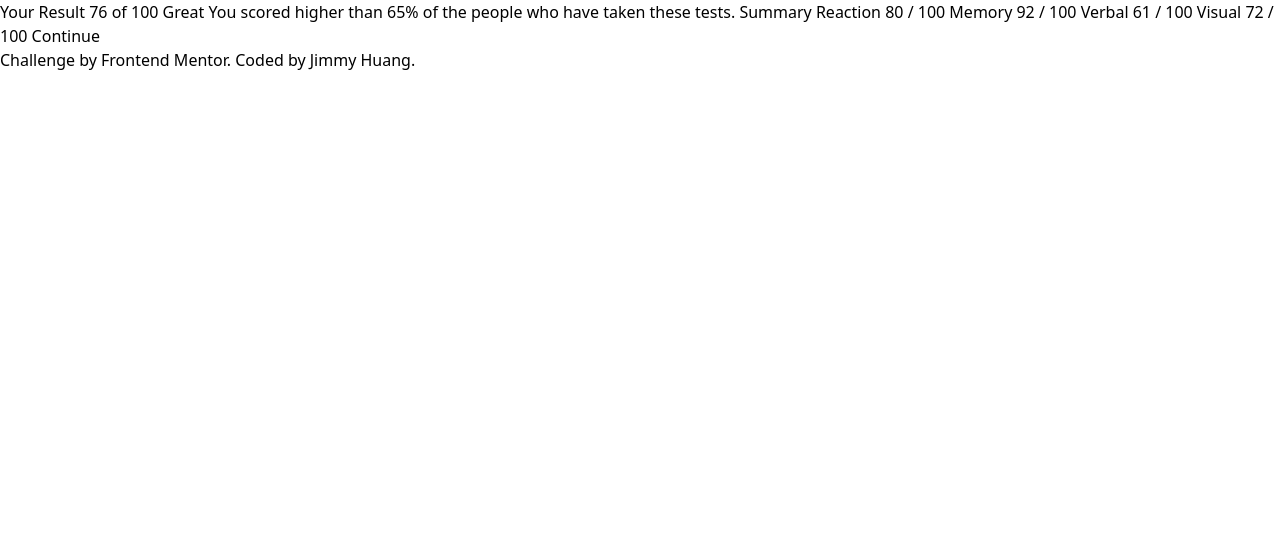
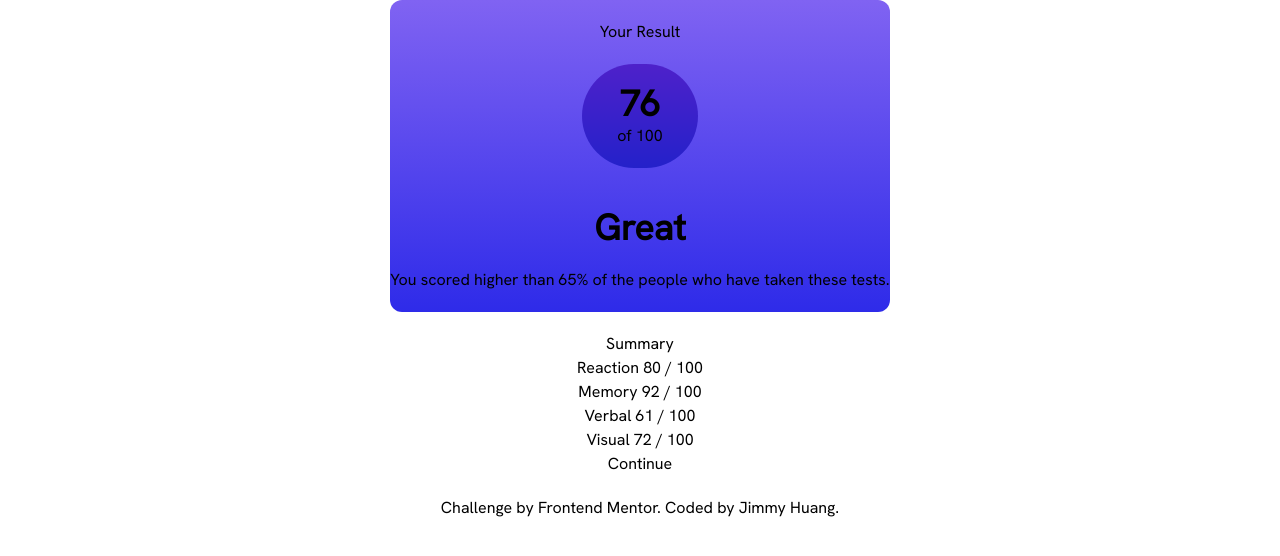
Before and after one commit to jimmehhuang/results-summary-component, a React (Vite) app: page / in a window 1280 px wide. Shown: the top 556 px of the page. Built offline with nearby package versions, Linux system fonts and the light colour scheme.

Commit message:
imported font family and customized color styles for stylization

```diff
--- a/index.html
+++ b/index.html
@@ -5,6 +5,9 @@
   <meta charset="UTF-8">
   <meta name="viewport" content="width=device-width, initial-scale=1.0">
   <link rel="icon" type="image/png" sizes="32x32" href="./assets/images/favicon-32x32.png">
+  <link rel="preconnect" href="https://fonts.googleapis.com">
+  <link rel="preconnect" href="https://fonts.gstatic.com" crossorigin>
+  <link href="https://fonts.googleapis.com/css2?family=Hanken+Grotesk:ital,wght@0,100;0,200;0,300;0,400;1,100;1,200;1,300;1,400&family=Outfit:wght@200;300;400;500;600;700;800;900&display=swap" rel="stylesheet">
   <title>Results summary component</title>
   <!-- <style>
     .attribution { font-size: 11px; text-align: center; }
--- a/src/App.jsx
+++ b/src/App.jsx
@@ -1,11 +1,13 @@
 import Card from './components/Card'
+import Summarycard from './components/Summarycard'
 
 function App() {
 
   return (
-    <div class="flex flex-col justify-center">
-      <Card />
-      <div class="">
+    <div class="flex flex-col justify-center items-center">
+      <Card/>
+      <Summarycard/>
+      <div class="flex-end">
         Challenge by <a href="https://www.frontendmentor.io?ref=challenge" target="_blank">Frontend Mentor</a>.
         Coded by <a href="#">Jimmy Huang</a>.
       </div>
--- a/src/components/Card.jsx
+++ b/src/components/Card.jsx
@@ -2,29 +2,18 @@ import React from 'react'
 
 const Card = () => {
   return (
-    <div className=''>
-        Your Result
-        76
-        of 100
-
-        Great
-        You scored higher than 65% of the people who have taken these tests.
-
-        Summary
-
-        Reaction
-        80 / 100
-
-        Memory
-        92 / 100
-
-        Verbal
-        61 / 100
-
-        Visual
-        72 / 100
-
-        Continue
+    <div class='bg-gradient-to-b from-slateblue to-royalblue text-center rounded-xl'>
+        <div class="p-5 text-gray-300">
+          Your Result
+        </div>
+        <div class="mx-48 p-5 bg-gradient-to-b from-violetblue to-persianblue rounded-full">
+          <p class="font-bold text-4xl text-white">76</p>
+          <p class="text-gray-300">of 100</p>
+        </div>
+        <div class="py-5">
+          <p class="p-5 text-white text-4xl font-semibold">Great</p>
+          <p class="text-center text-gray-300">You scored higher than 65% of the people who have taken these tests.</p>
+        </div>
     </div>
   )
 }
--- /dev/null
+++ b/src/components/Summarycard.jsx
@@ -0,0 +1,39 @@
+import React from 'react'
+import data from '../../data.json'
+
+const Summarycard = () => {
+    console.log(data)
+
+    const table = data;
+
+  return (
+    <div class="flex flex-col p-5 items-center justify-center">
+        <div>
+            Summary
+        </div>
+
+        <div>
+            Reaction
+            80 / 100
+        </div>
+        <div>
+            Memory
+            92 / 100
+        </div>
+        <div>
+            Verbal
+            61 / 100
+        </div>
+        <div>
+            Visual
+            72 / 100
+        </div>
+        <div>
+            Continue
+        </div>
+
+    </div>
+  )
+}
+
+export default Summarycard
--- a/src/index.css
+++ b/src/index.css
@@ -1,3 +1,9 @@
 @tailwind base;
 @tailwind components;
 @tailwind utilities;
+
+@layer base {
+    html {
+        font-family: 'Hanken Grotesk', sans-serif;
+    }
+}
--- a/tailwind.config.cjs
+++ b/tailwind.config.cjs
@@ -6,6 +6,16 @@ module.exports = {
     ],
     theme: {
       extend: {},
+      colors: {
+        'lightred': '#ff5757',
+        'orangey': '#ffb01f',
+        'teal': '#00bd91',
+        'cobalt': '#1125d4',
+        'slateblue': '#8063f2',
+        'royalblue': '#2e2be9',
+        'violetblue': '#4e21ca',
+        'persianblue': '#2421ca'
+      }
     },
     plugins: [],
   }
```
